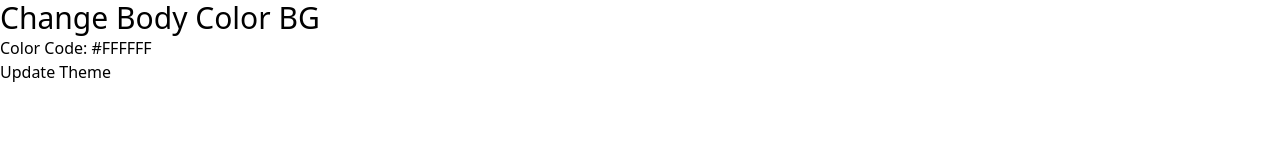
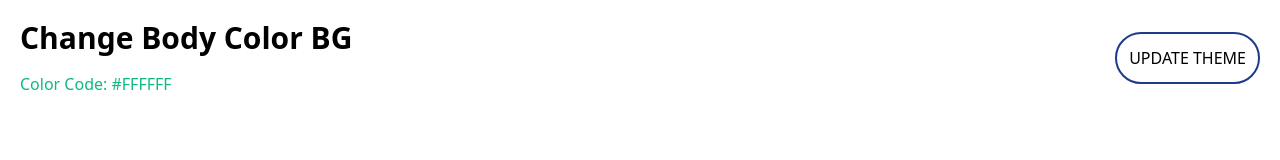
Before and after one commit to joe-jngigi/Web_-_JavaScript_Practise_Target_Series, a website: page colors/index.html in a window 1280 px wide. Drawn offline with nearby package versions, Linux system fonts and the light colour scheme.

Commit message:
Tailwind

```diff
--- a/colors/index.html
+++ b/colors/index.html
@@ -8,11 +8,16 @@
     <script src="https://cdn.tailwindcss.com"></script>
     <title>Document</title>
 </head>
-<body >
-    <h1 class = 'text-3xl'>Change Body Color BG</h1>
-    <h2 id="bg-body">Color Code: #FFFFFF</h2>
-    <button id="color-btn">Update Theme</button>
-
+<body class="max-w-[1300px] mx-auto">
+    <div class="flex items-center justify-between p-5">
+        <div >
+            <h1 class='text-3xl font-bold'>Change Body Color BG</h1>
+            <h2 class="mt-4 text-emerald-500" id="bg-body">Color Code: #FFFFFF</h2>
+        </div>
+        <div >
+            <button class="border-2 border-blue-900 p-3 rounded-full uppercase to-indigo-400" id="color-btn">Update Theme</button>
+        </div>
+    </div>
     <script src="generate_color.js"></script>
 </body>
 </html>
```
